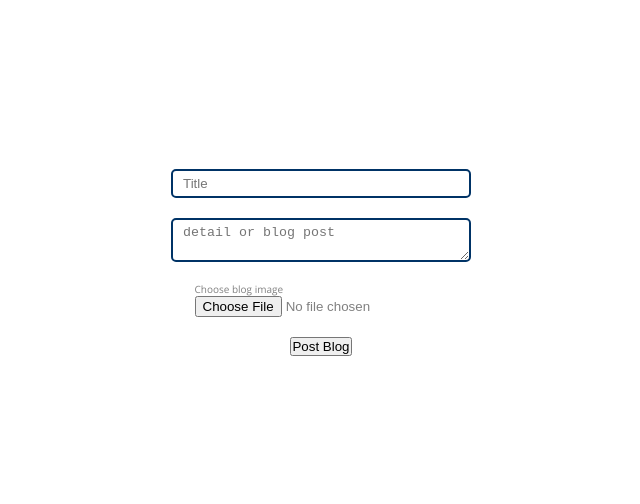
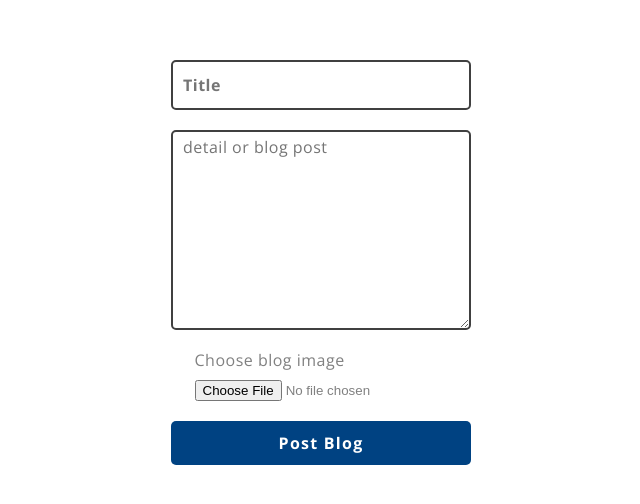
Before and after one commit to SirYusluv/blog_frontend, a Next.js app: page /add in a window 1280 px wide. Shown: the part 138-642 px from the top of the page, without its empty margins (319-959 px from the left). Built offline with nearby package versions, Linux system fonts and the light colour scheme.

Commit message:
A point where I have to implement global state management

```diff
--- a/src/pages/add/add.module.scss
+++ b/src/pages/add/add.module.scss
@@ -1,8 +1,10 @@
 @import "@/styles/mixins.scss";
+@import "@/styles/typography.scss";
 @import "@/styles/variables.module.scss";
 
 .form {
   @include flexColumn;
+  width: min-content;
 
   justify-content: center;
   align-items: center;
@@ -12,11 +14,29 @@
   height: 100vh;
 
   &__input {
+    @include body-one-bold;
+
     padding: 0.5rem 1rem;
     border-radius: 0.5rem;
-    border: 2px solid $color-primary-dark;
+    border: 2px solid $color-greyscale-dark;
     width: 30rem;
+    height: 5rem;
 
     color: $color-primary-dark;
   }
+
+  &__textarea {
+    @include body-one-regular;
+
+    height: 20rem;
+  }
+
+  &__caption {
+    @include body-one-regular;
+    margin-bottom: 1rem;
+  }
+
+  &__btn {
+    width: 100%;
+  }
 }
--- a/src/pages/add/index.tsx
+++ b/src/pages/add/index.tsx
@@ -1,10 +1,20 @@
 import Head from "next/head";
-import { FormEvent } from "react";
+import { FormEvent, useRef } from "react";
 import classes from "./add.module.scss";
 
 export default function Add() {
+  const titleRef = useRef<HTMLInputElement>(null);
+  const detailRef = useRef<HTMLTextAreaElement>(null);
+  const imageRef = useRef<HTMLInputElement>(null);
+
   function blogPostSubmitHandler(e: FormEvent<HTMLFormElement>) {
     e.preventDefault();
+
+    const title = titleRef.current?.value;
+    const detail = detailRef.current?.value;
+    const imageFile = imageRef.current?.files;
+
+    if (!title || !detail || !imageFile || !imageFile.length) return;
   }
 
   return (
@@ -20,20 +30,26 @@ export default function Add() {
           name="title"
           placeholder="Title"
           className={classes["form__input"]}
+          ref={titleRef}
         />
         <textarea
           name="detail"
           placeholder="detail or blog post"
-          className={classes["form__input"]}
+          className={`${classes["form__input"]} ${classes["form__textarea"]}`}
+          ref={detailRef}
         ></textarea>
 
         <figcaption>
           {/* this usage was giving hydration error here, not sure why */}
           {/* <caption>Choose blog image</caption> */}
-          <p>Choose blog image</p>
-          <input type="file" name="file" />
+          <p className={classes["form__caption"]}>Choose blog image</p>
+          <input type="file" name="file" accept="image/*" ref={imageRef} />
         </figcaption>
-        <input type="submit" value="Post Blog" />
+        <input
+          type="submit"
+          value="Post Blog"
+          className={`btn ${classes["form__btn"]}`}
+        />
       </form>
     </>
   );
--- a/src/styles/global.scss
+++ b/src/styles/global.scss
@@ -71,6 +71,16 @@ a {
   @include heading-three-semi-bold;
 }
 
+.btn {
+  @include button-one-bold;
+
+  background-color: $color-primary-main;
+  color: $color-greyscale-white;
+  padding: 1rem 1.5rem;
+  border-radius: 0.5rem;
+  border: none;
+}
+
 //************************************************//
 // SOME MEDIA FOR WIDTH AND HEIGHT                //
 //************************************************//
```
